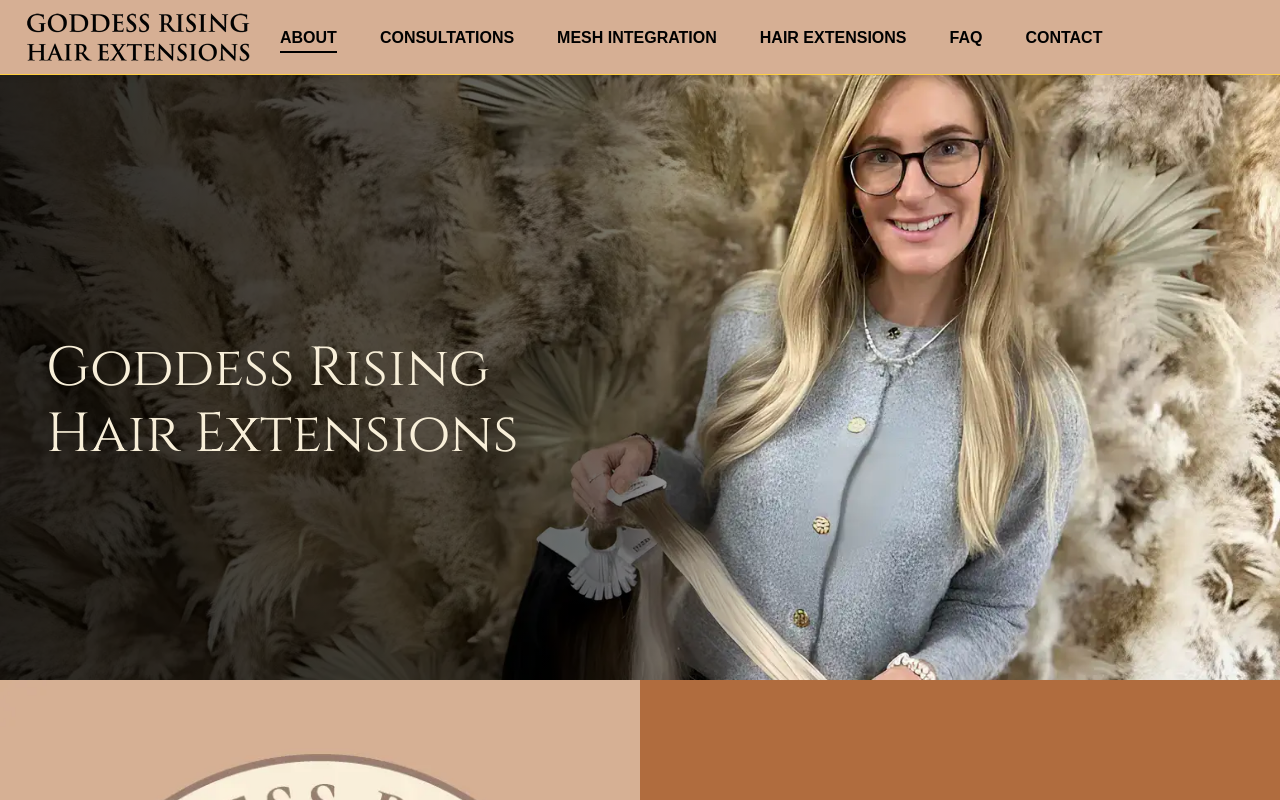
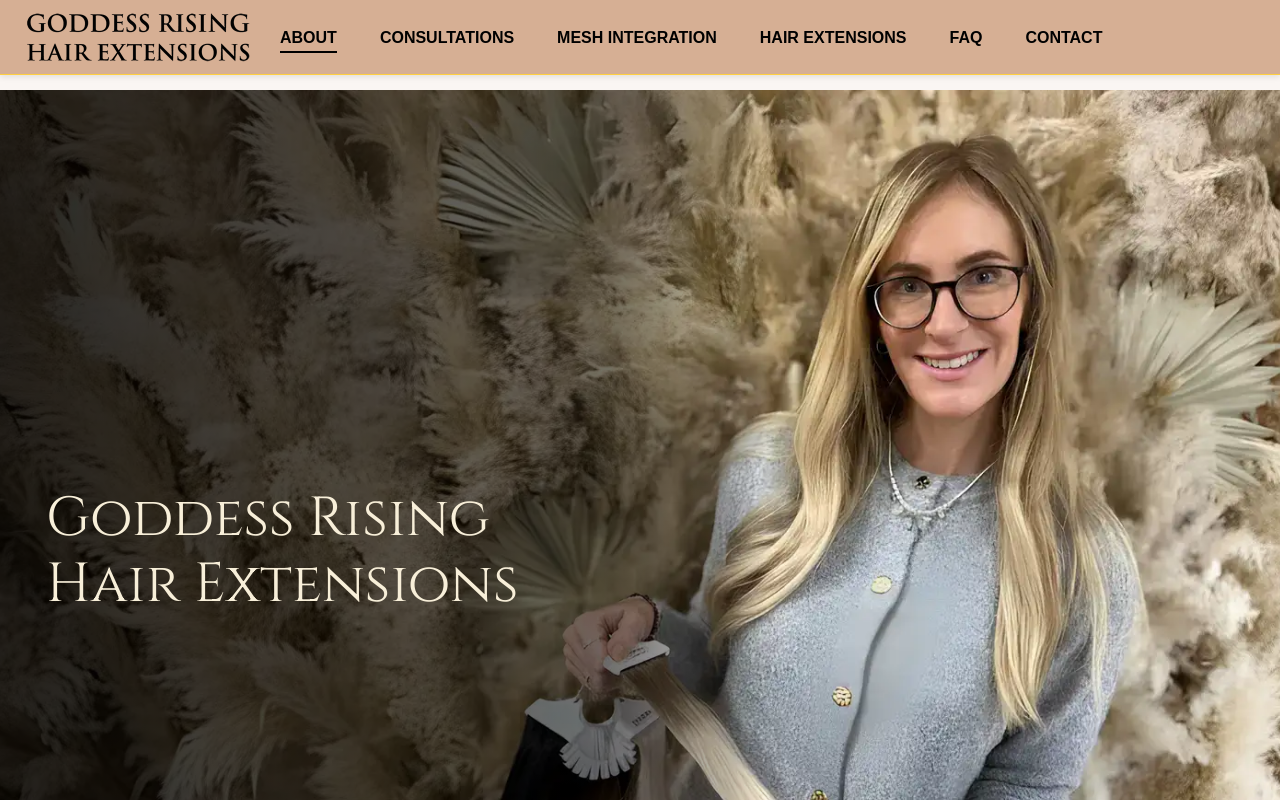
Before and after one commit to mr-aust1n/GoddessRisingNext, a Next.js app: page /about in a window 1280 px wide. Shown: the top 800 px of the page. Built offline with nearby package versions, Linux system fonts and the light colour scheme.

Commit message:
Update About.module.css
moved the hero image down

```diff
--- a/styles/About.module.css
+++ b/styles/About.module.css
@@ -6,11 +6,12 @@
 /* === HERO SECTION === */
 .heroSection {
     position: relative;
-    height: clamp(520px, 85vh, 900px);
+    height: clamp(520px, 100vh, 900px);
     display: flex;
     align-items: center;
     justify-content: center;
     overflow: hidden;
+    top: 90px;
 }
 
 /* Hero image (real <img>) */
```
